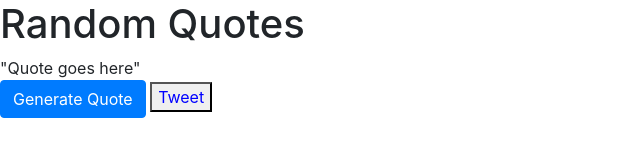
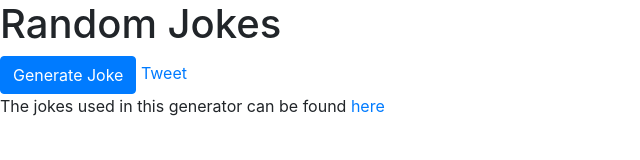
Before and after one commit to AmitP88/Random-Joke-Machine, a plain HTML site: page index.html in a window 1280 px wide. Shown: the whole page, without its empty margins (0-640 px from the left). Drawn offline with nearby package versions, Linux system fonts and the light colour scheme.

Commit message:
converted json to html and added twitter share
Formatted the json data from the getJSON request to html format using JSON.stringify and also added a twitter link to share the generated data

```diff
--- a/index.html
+++ b/index.html
@@ -8,12 +8,16 @@
     <script src="https://ajax.aspnetcdn.com/ajax/jQuery/jquery-3.3.1.min.js"></script>
     <script src="./app.js"></script>
     <link rel="stylesheet" href="./styles.css">
-    <title>Random Quote Machine</title>
+    <title>Random Joke Machine</title>
 </head>
 <body>
-    <h1>Random Quotes</h1>
-    <div class = "quote">"Quote goes here"</div>
-    <button id = "generate" class="btn btn-primary">Generate Quote</button>
-    <button class = "twitter">Tweet</button>
+    <h1>Random Jokes</h1>
+    <div class = "setup"></div>
+    <div class = "punchline"></div>
+    <button id = "generate" class="btn btn-primary">Generate Joke</button>
+    <a class = "twitter-share-button" href="https://twitter.com/intent/tweet" data-size="large">Tweet</a>
+    <p>The jokes used in this generator can be found
+        <a href="https://github.com/15Dkatz/official_joke_api" target="_blank">here</a>
+    </p>
 </body>
 </html>
```
